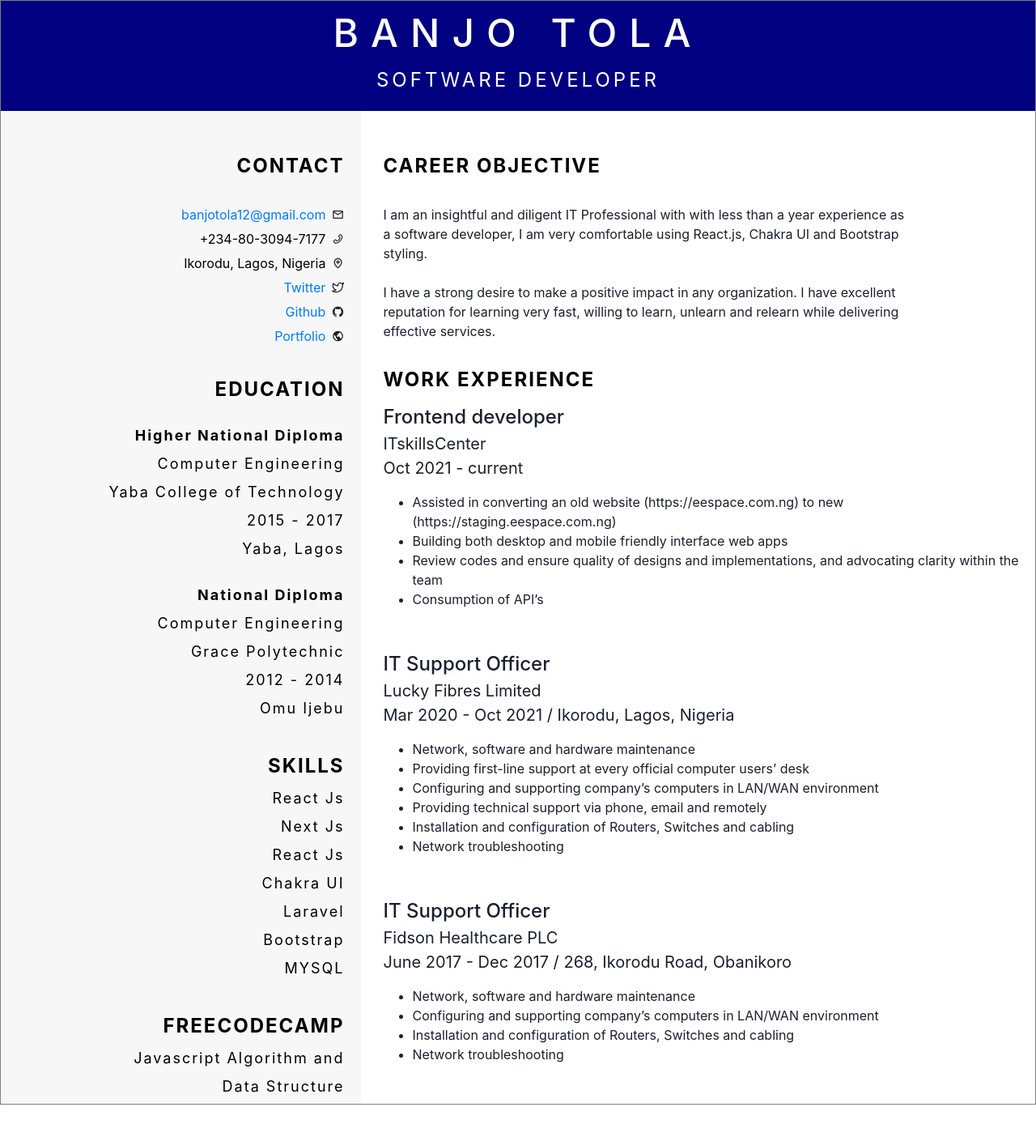
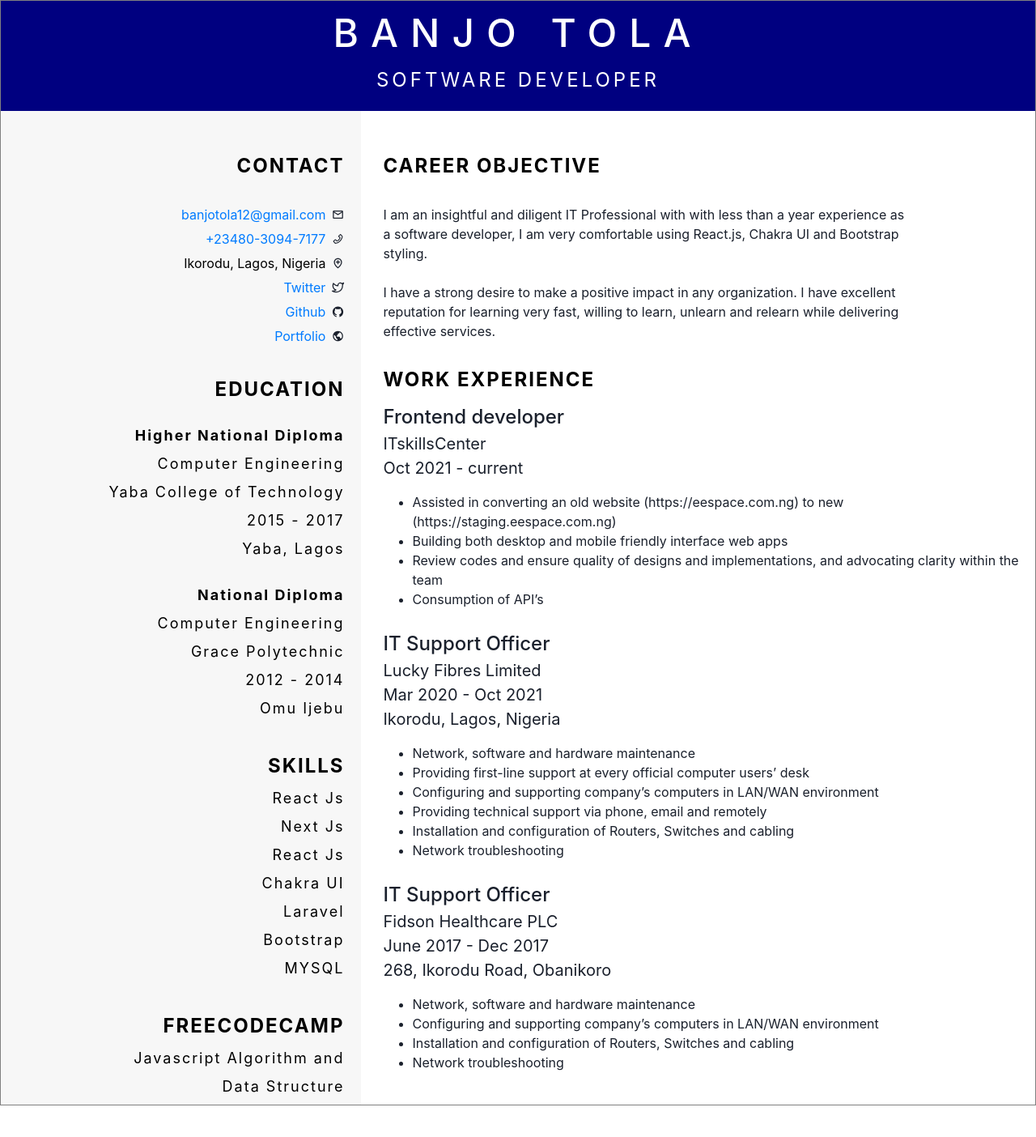
Before and after one commit to Oluwaseun4244/Banjo-Tola-Cv, a Next.js app: page / in a window 1280 px wide. Shown: the whole page at 81% size. Built offline with nearby package versions, Linux system fonts and the light colour scheme.

Commit message:
call from web app action

```diff
--- a/pages/index.js
+++ b/pages/index.js
@@ -80,9 +80,14 @@ export default function Home() {
               pb="6px"
               pr="20px"
             >
-              <Text pl={{ base: "20px" }} w="100%" color={"black"}>
-                +234-80-3094-7177
-              </Text>{" "}
+              <Link
+                href="tel:+23480-3094-7177"
+                pl={{ base: "20px" }}
+                w="100%"
+                color={"#007bff"}
+              >
+                +23480-3094-7177
+              </Link>{" "}
               <AiOutlinePhone />
             </HStack>
             <HStack
@@ -496,7 +501,7 @@ export default function Home() {
               Oct 2021 - current
             </Text>
 
-            <UnorderedList pr="20px" pl="40px">
+            <UnorderedList mb="25px" pr="20px" pl="40px">
               <ListItem>
                 Assisted in converting an old website (https://eespace.com.ng)
                 to new (https://staging.eespace.com.ng)
@@ -511,17 +516,20 @@ export default function Home() {
               <ListItem>Consumption of API’s</ListItem>
             </UnorderedList>
 
-            <Text mt="50px" fontSize={"2xl"} fontWeight="500" pl="20px">
+            <Text fontSize={"2xl"} fontWeight="500" pl="20px">
               IT Support Officer
             </Text>
             <Text fontSize={"xl"} fontWeight="400" pr="150px" pl="20px">
               Lucky Fibres Limited
             </Text>
+            <Text fontSize={"xl"} fontWeight="400" pl="20px">
+              Mar 2020 - Oct 2021
+            </Text>
             <Text mb="15px" fontSize={"xl"} fontWeight="400" pl="20px">
-              Mar 2020 - Oct 2021 / Ikorodu, Lagos, Nigeria
+              Ikorodu, Lagos, Nigeria
             </Text>
 
-            <UnorderedList pr="20px" pl="40px">
+            <UnorderedList mb="25px" pr="20px" pl="40px">
               <ListItem>Network, software and hardware maintenance</ListItem>
               <ListItem>
                 Providing first-line support at every official computer users’
@@ -540,7 +548,7 @@ export default function Home() {
               <ListItem>Network troubleshooting</ListItem>
             </UnorderedList>
 
-            <Text
+            {/* <Text
               mt="50px"
               fontSize={"2xl"}
               fontWeight="500"
@@ -550,7 +558,7 @@ export default function Home() {
               IT Support Officer
             </Text>
             <Text fontSize={"xl"} fontWeight="400" pr="150px" pl="20px">
-              Fidson Healthcare PLC
+
             </Text>
             <Text
               mb="15px"
@@ -559,7 +567,20 @@ export default function Home() {
               pr="150px"
               pl="20px"
             >
-              June 2017 - Dec 2017 / 268, Ikorodu Road, Obanikoro
+               /
+            </Text> */}
+
+            <Text fontSize={"2xl"} fontWeight="500" pl="20px">
+              IT Support Officer
+            </Text>
+            <Text fontSize={"xl"} fontWeight="400" pr="150px" pl="20px">
+              Fidson Healthcare PLC
+            </Text>
+            <Text fontSize={"xl"} fontWeight="400" pl="20px">
+              June 2017 - Dec 2017
+            </Text>
+            <Text mb="15px" fontSize={"xl"} fontWeight="400" pl="20px">
+              268, Ikorodu Road, Obanikoro
             </Text>
 
             <UnorderedList mb="40px" pr="20px" pl="40px">
```
